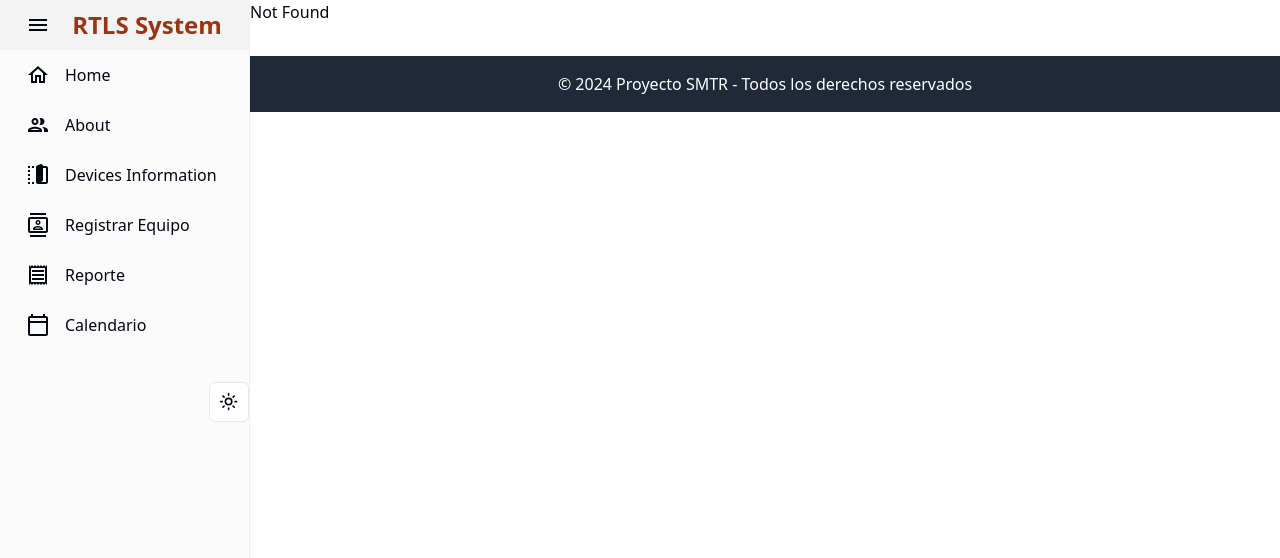
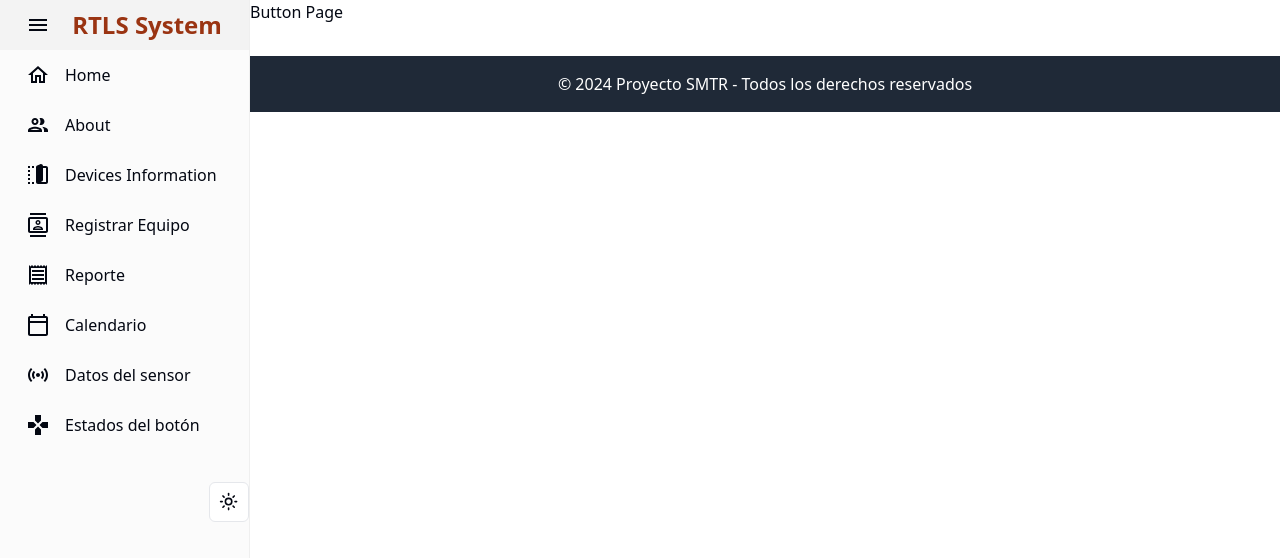
Before and after one commit to EstebanMa12/RTLS, a React (Vite) app in the folder Frontend/: page /button in a window 1280 px wide. Before the commit this address had no page. Shown: the top 558 px of the page. Built offline with nearby package versions, Linux system fonts and the light colour scheme.

Commit message:
feat: Add sensor and button pages and routes

```diff
--- /dev/null
+++ b/Frontend/src/pages/ButtonPage/index.jsx
@@ -0,0 +1,9 @@
+const ButtonPage = ()=>{
+    return(
+        <div>
+            <h1>Button Page</h1>
+        </div>
+    )
+}
+
+export default ButtonPage;
--- /dev/null
+++ b/Frontend/src/pages/Sensor/index.jsx
@@ -0,0 +1,10 @@
+import HistoricDataSensor from "@/components/HistoricDataSensor";
+
+const Sensor = () =>{
+    return (
+        <HistoricDataSensor />
+    )
+
+}
+
+export default Sensor;
--- a/Frontend/src/router/index.jsx
+++ b/Frontend/src/router/index.jsx
@@ -8,6 +8,7 @@ import {
 } from "react-pro-sidebar";
 import { Route, Routes } from "react-router-dom";
 import { Link } from "react-router-dom";
+import SensorsIcon from '@mui/icons-material/Sensors';
 import HomeOutlinedIcon from "@mui/icons-material/HomeOutlined";
 import PeopleOutlinedIcon from "@mui/icons-material/PeopleOutlined";
 import ContactsOutlinedIcon from "@mui/icons-material/ContactsOutlined";
@@ -15,6 +16,9 @@ import ReceiptOutlinedIcon from "@mui/icons-material/ReceiptOutlined";
 import CalendarTodayOutlinedIcon from "@mui/icons-material/CalendarTodayOutlined";
 import MenuOutlinedIcon from "@mui/icons-material/MenuOutlined";
 import DevicesFoldIcon from "@mui/icons-material/DevicesFold";
+import GamepadIcon from '@mui/icons-material/Gamepad';
+
+
 import Home from "../pages/Home";
 import About from "../pages/About";
 import RegisterDevice from "../pages/RegisterDevice";
@@ -23,6 +27,8 @@ import Calendar from "../pages/Calendar";
 import Devices from "../pages/Devices";
 import { ModeToggle } from "@/components/mode-toggle";
 import MainProvider from "../providers/MainProvider";
+import Sensor from "../pages/Sensor"
+import ButtonPage from "../pages/ButtonPage";
 
 const AppRouter = () => {
   const { collapseSidebar } = useProSidebar();
@@ -82,6 +88,19 @@ const AppRouter = () => {
           >
             Calendario
           </MenuItem>
+          <MenuItem
+            icon={<SensorsIcon />}
+            component={<Link to="/sensor" />}
+          >
+            Datos del sensor
+          </MenuItem>
+          <MenuItem
+            icon={<GamepadIcon />}
+            component={<Link to="/button" />}
+          >
+            Estados del botón
+          </MenuItem>
+
           <div className="flex justify-end mt-8">
             <ModeToggle />
           </div>
@@ -96,6 +115,8 @@ const AppRouter = () => {
             <Route path="/report" element={<Report />} />
             <Route path="/calendar" element={<Calendar />} />
             <Route path="/devices" element={<Devices />} />
+            <Route path= "/sensor" element={<Sensor/>}/>
+            <Route path= "/button" element={<ButtonPage/>}/>
             <Route path="*" element={<h1>Not Found</h1>} />
           </Route>
         </Routes>
```
